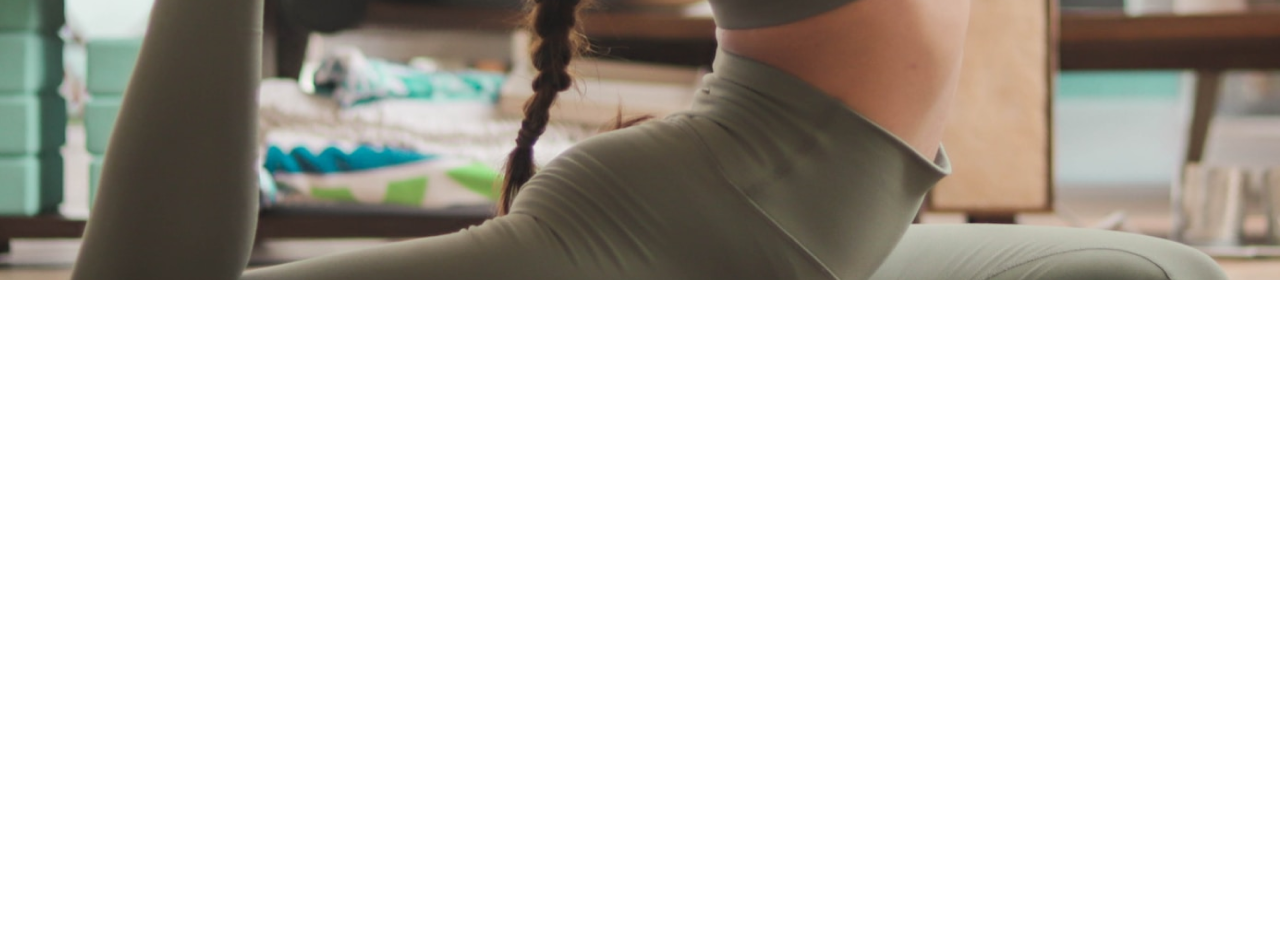
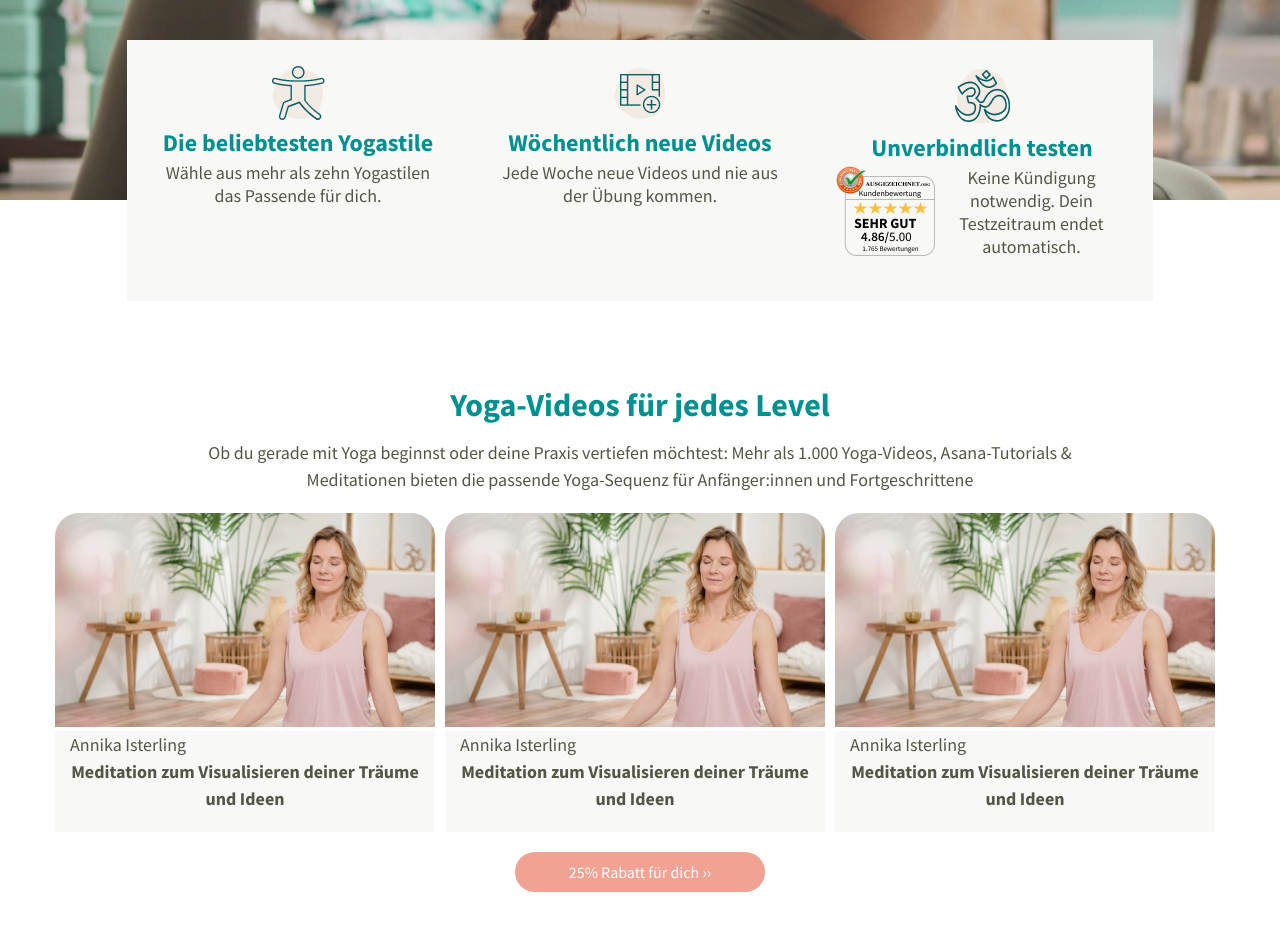
Before and after one commit to JuanHDSM/YogaWebSite, a plain HTML site: page index.html in a window 1280 px wide. Shown: the part 760-1690 px from the top of the page. Before the commit the page ends 1040 px from the top, so only its background shows below. Drawn offline with Linux system fonts and the light colour scheme.

Commit message:
updating

```diff
--- a/assets/styles/style.css
+++ b/assets/styles/style.css
@@ -9,9 +9,49 @@
 }
 
 .container {
-    width: 996px;
+    width: 1026px;
     margin: auto;
 }
+
+.default-title {
+    font-size: 32px;
+    font-weight: bold;
+    color: #009090;
+    line-height: 48px;
+    text-align: center;
+    margin-bottom: 10px;
+}
+
+.default-description {
+    font-size: 18px;
+    margin: auto;
+    font-weight: 400;
+    color: #555547;
+    line-height: 27px;
+    text-align: center;
+    margin-bottom: 20px;
+    width: 900px;
+}
+
+.default-description-bold {
+    font-size: 18px;
+    margin: auto;
+    font-weight: bold;
+    color: #555547;
+    line-height: 27px;
+    text-align: center;
+    margin-bottom: 20px;
+    width: 380px;
+}
+
+.default-description-video {
+    font-size: 18px;
+    color: #555547;
+    line-height: 27px;
+    margin-left: 30px;
+    width: 380px;
+}
+
 
 header {
     background-color: #FFF;
@@ -97,7 +137,7 @@ header a {
 }
 
 .banner2 {
-    height: calc(130vh - 90px);
+    height: calc(120vh - 90px);
     background-image: url(../img/banner-image.png);
     background-position: bottom;
     background-repeat: no-repeat;
@@ -118,25 +158,83 @@ header a {
 
 .title-descripiton-banner {
     font-family: 'Philosopher', sans-serif;
-    margin-bottom: 25px;
+    margin-bottom: 20px;
     font-weight: 400px;
     font-size: 48px;
     color: #009090;
 }
 
-.button-banner {
+.desc-banner {
+    font-size: 18px;
+    color: #555547;
+}
+
+.default-button {
     border: none;
     font-size: 16px;
     padding: 8px 50px;
     border-radius: 20px;
     height: 40px;
     width: 250px;
-    background-color: rgb(241, 162, 147);
+    background-color: #f1a293;
     color: #FFF;
-    margin-top: 25px;
+    margin-top: 20px;
     cursor: pointer;
 }
 
-.button-banner:hover {
-    background-color: rgba(241,162,147,0.9);
+.default-button:hover {
+    background-color: #dd9384;
+    color: #FFF;
 }
+
+.container-services {
+    display: flex;
+    background-color: #F8F8F6;
+}
+
+.box-service {
+    display: flex;
+    align-items: center;
+    flex-direction: column;
+    width: 390px;
+    text-align: center;
+    padding: 25px 25px 40px 25px;
+}
+
+.title-service {
+    font-size: 24px;
+    font-weight: bold;
+    line-height: 36px;
+    color: #009090;
+}
+
+.description-service {
+    font-size: 18px;
+    color: #555547;
+    display: flex;
+}
+
+.container-videos {
+    margin: 80px 0px;
+    display: flex;
+    flex-direction: column;
+    justify-content: center;
+    align-items: center;
+}
+
+.box-videos {
+    display: flex;
+}
+
+.box-video {
+    margin-right: 10px;
+    width: 380px;
+}
+
+.video-description {
+    background-color: #F8F8F6;
+    display: flex;
+    justify-content: center;
+    flex-direction: column;
+    align-items: center;
+}
--- a/index.html
+++ b/index.html
@@ -38,11 +38,11 @@
                         <div class="description-banner">
                             <div class="description">
                                 <span class="title-descripiton-banner">Dein Online Yogastudio</span>
-                                <span>
+                                <span class="desc-banner">
                                     YogaEasy ist dein persönliches Online-Yogastudio für zu hause oder unterwegs. Mit YogaEasy kannst du ganz bequem Yoga üben - wann und wo immer du willst.
                                 </span>
 
-                                <button class="button-banner">25% Rabatt für dich ››</button>
+                                <button class="default-button">25% Rabatt für dich ››</button>
                             </div>
                             <div class="promotion">
                                 <img src="assets/img/promotion.png" alt="">
@@ -52,6 +52,76 @@
                 </div>
             </div>
         </section>
+
+        <div class="container">
+            <div class="container-services">
+                <div class="box-service">
+                    <div class="image-service"><img src="assets/img/yoga-man.png" alt=""></div>
+                    <div class="title-service">Die beliebtesten Yogastile</div>
+                    <div class="description-service">Wähle aus mehr als zehn Yogastilen das Passende für dich.</div>
+                </div>
+                <div class="box-service">
+                    <div class="image-service"><img src="assets/img/video.png" alt=""></div>
+                    <div class="title-service">Wöchentlich neue Videos</div>
+                    <div class="description-service">Jede Woche neue Videos und nie aus der Übung kommen.</div>
+                </div>
+                <div class="box-service">
+                    <div class="image-service"><img src="assets/img/uhm.png" alt=""></div>
+                    <div class="title-service">Unverbindlich testen</div>
+                    <div class="description-service">
+                        <div><img src="assets/img/security.png" alt=""></div>
+                        <div>Keine Kündigung notwendig. Dein Testzeitraum endet automatisch.</div>
+                    </div>
+                </div>
+            </div>
+        </div>
+    </section>
+
+    <section class="container">
+        <div class="container-videos">
+            <div class="default-title">Yoga-Videos für jedes Level</div>
+            <div class="default-description">Ob du gerade mit Yoga beginnst oder deine Praxis vertiefen möchtest: Mehr als 1.000 Yoga-Videos, Asana-Tutorials & Meditationen bieten die passende Yoga-Sequenz für Anfänger:innen und Fortgeschrittene</div>
+            <div class="box-videos">
+                <div class="box-video">
+                    <div><img src="assets/img/video1.png" alt=""></div>
+                    <div class="video-description">
+                        <div class="default-description-video">Annika Isterling</div>
+                        <div class="default-description-bold">Meditation zum Visualisieren deiner Träume und Ideen</div>
+                        <div class="video-description">
+                            <div></div>
+                            <div></div>
+                            <div></div>
+                        </div>
+                    </div>
+                </div>
+                <div class="box-video">
+                    <div><img src="assets/img/video1.png" alt=""></div>
+                    <div class="video-description">
+                        <div class="default-description-video">Annika Isterling</div>
+                        <div class="default-description-bold">Meditation zum Visualisieren deiner Träume und Ideen</div>
+                        <div class="video-description">
+                            <div></div>
+                            <div></div>
+                            <div></div>
+                        </div>
+                    </div>
+                </div>
+                <div class="box-video">
+                    <div><img src="assets/img/video1.png" alt=""></div>
+                    <div class="video-description">
+                        <div class="default-description-video">Annika Isterling</div>
+                        <div class="default-description-bold">Meditation zum Visualisieren deiner Träume und Ideen</div>
+                        <div class="video-description">
+                            <div></div>
+                            <div></div>
+                            <div></div>
+                        </div>
+                    </div>
+                </div>
+
+            </div>
+            <button class="default-button">25% Rabatt für dich ››</button>
+        </div>
     </section>
 
 <script src="script.js"></script>
```
Also changed, not shown: assets/img/security.png (added), assets/img/uhm.png (added), assets/img/video.png (added), assets/img/video1.png (added), assets/img/video2.png (added), assets/img/video3.png (added), assets/img/yoga-man.png (added).
